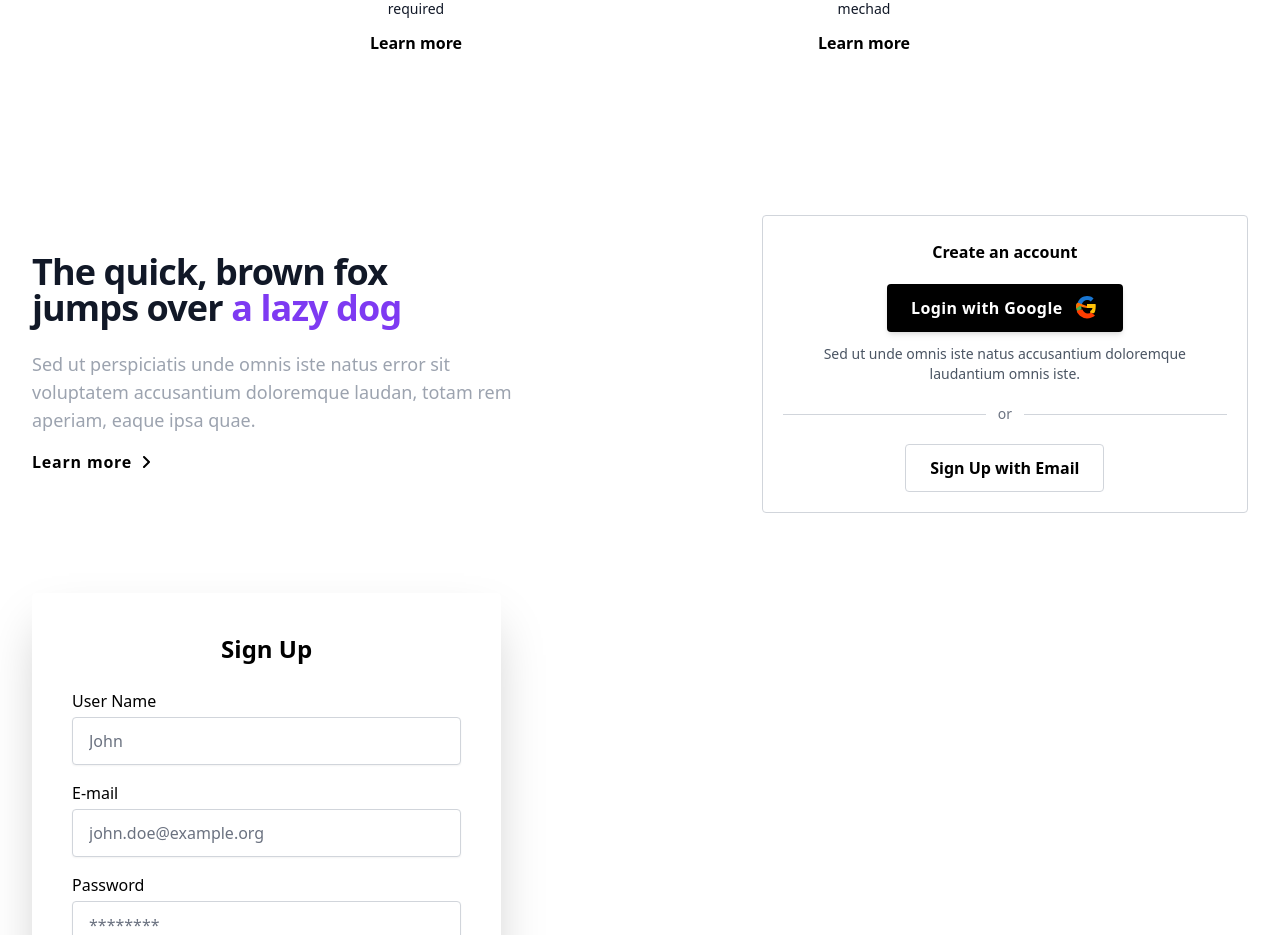
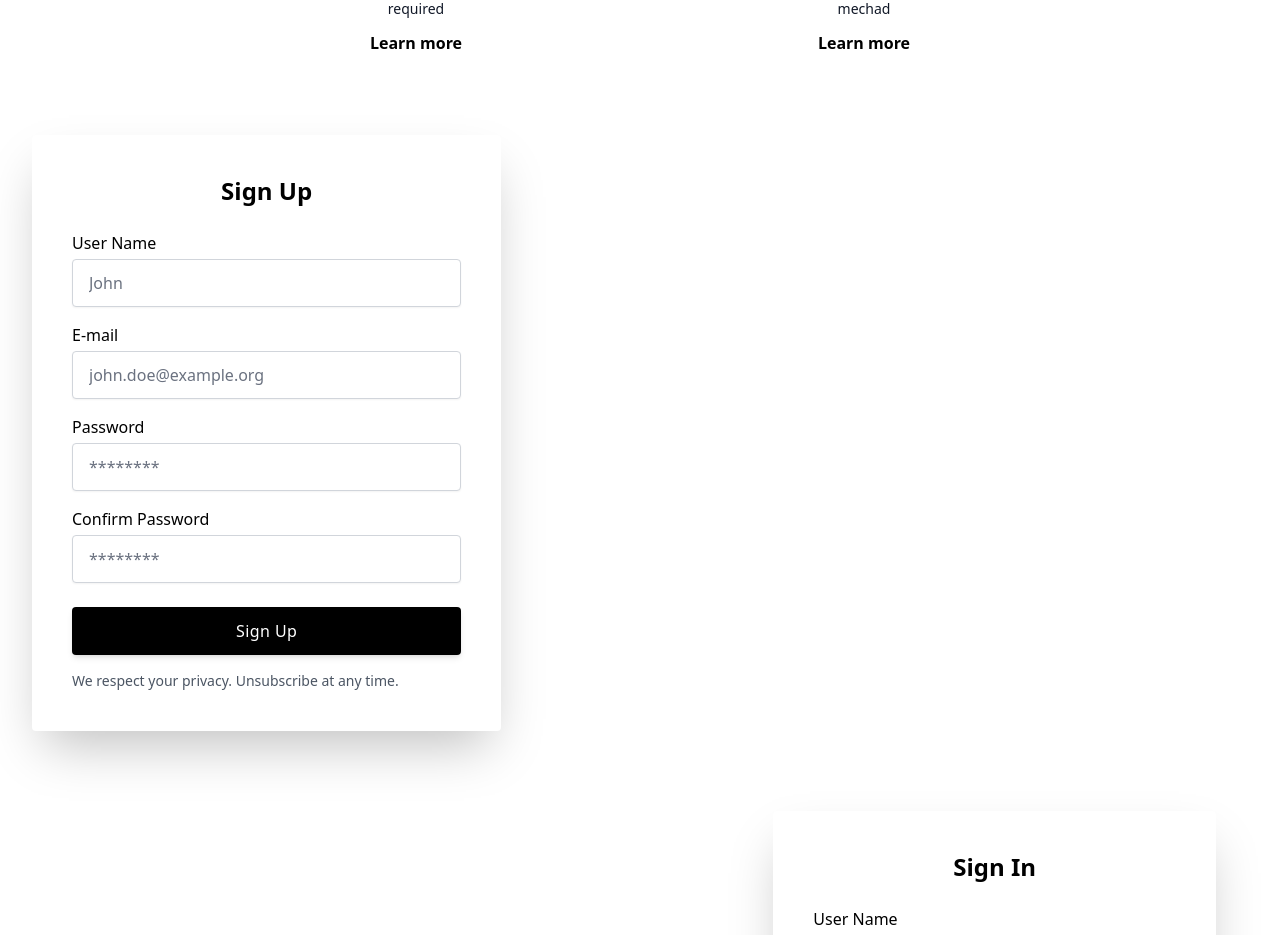
Before and after one commit to Mohammedrisvanvm/Carland, a React (Vite) app in the folder car land frontend/: page / in a window 1280 px wide. Shown: the part 1140-2075 px from the top of the page. Built offline with nearby package versions, Linux system fonts and the light colour scheme.

Commit message:
component name  hai changed to SignIn

```diff
--- a/car land frontend/src/App.tsx
+++ b/car land frontend/src/App.tsx
@@ -2,11 +2,12 @@ import { BrowserRouter, Route, Routes } from "react-router-dom"
 
 import { Content } from "./components/content/content"
 import { LoginMainPage } from "./components/loginpage/LoginMainPage"
-import { HAI } from "./components/loginpage/loginform/HAI"
+
 import { LoginForm } from "./components/loginpage/loginform/LoginForm"
 import { Otp } from "./components/loginpage/loginform/Otp"
-import { ServiceSelection } from "./components/serviceSelectionBoxes/serviceSelection"
+
 import UserHomePage from "./components/HomePage/UserHomePage"
+import { SignIn } from "./components/loginpage/loginform/signIn"
 
 
 
@@ -37,9 +38,8 @@ function App() {
       <div className="w-screen h-screen bg-white-300">
 
 
-<LoginMainPage/>
 <LoginForm/>
-<HAI/>
+<SignIn/>
 <Otp/>
 <Content/>
 
--- a/car land frontend/src/components/loginpage/loginform/HAI.tsx
+++ b/car land frontend/src/components/loginpage/loginform/signIn.tsx
@@ -1,4 +1,4 @@
-export const HAI = () => {
+export const SignIn = () => {
     return (
 
         <div className="relative  bg-opacity-75">
--- a/car land frontend/src/main.tsx
+++ b/car land frontend/src/main.tsx
@@ -7,6 +7,6 @@ import './index.css'
 ReactDOM.createRoot(document.getElementById('root')!).render(
   <React.StrictMode>
     <App />
-    {/* <Header/> */}
+
   </React.StrictMode>,
 )
```
